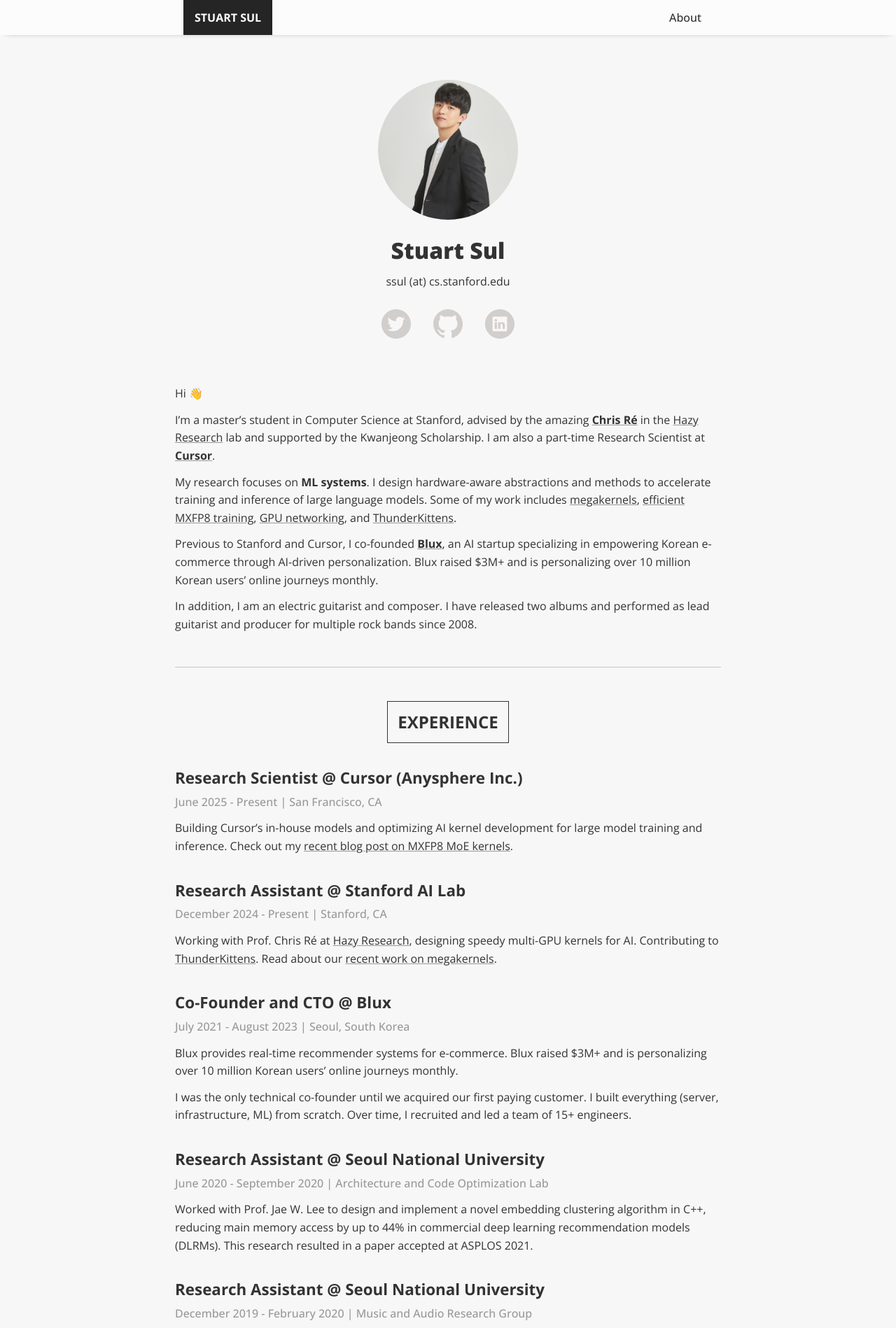
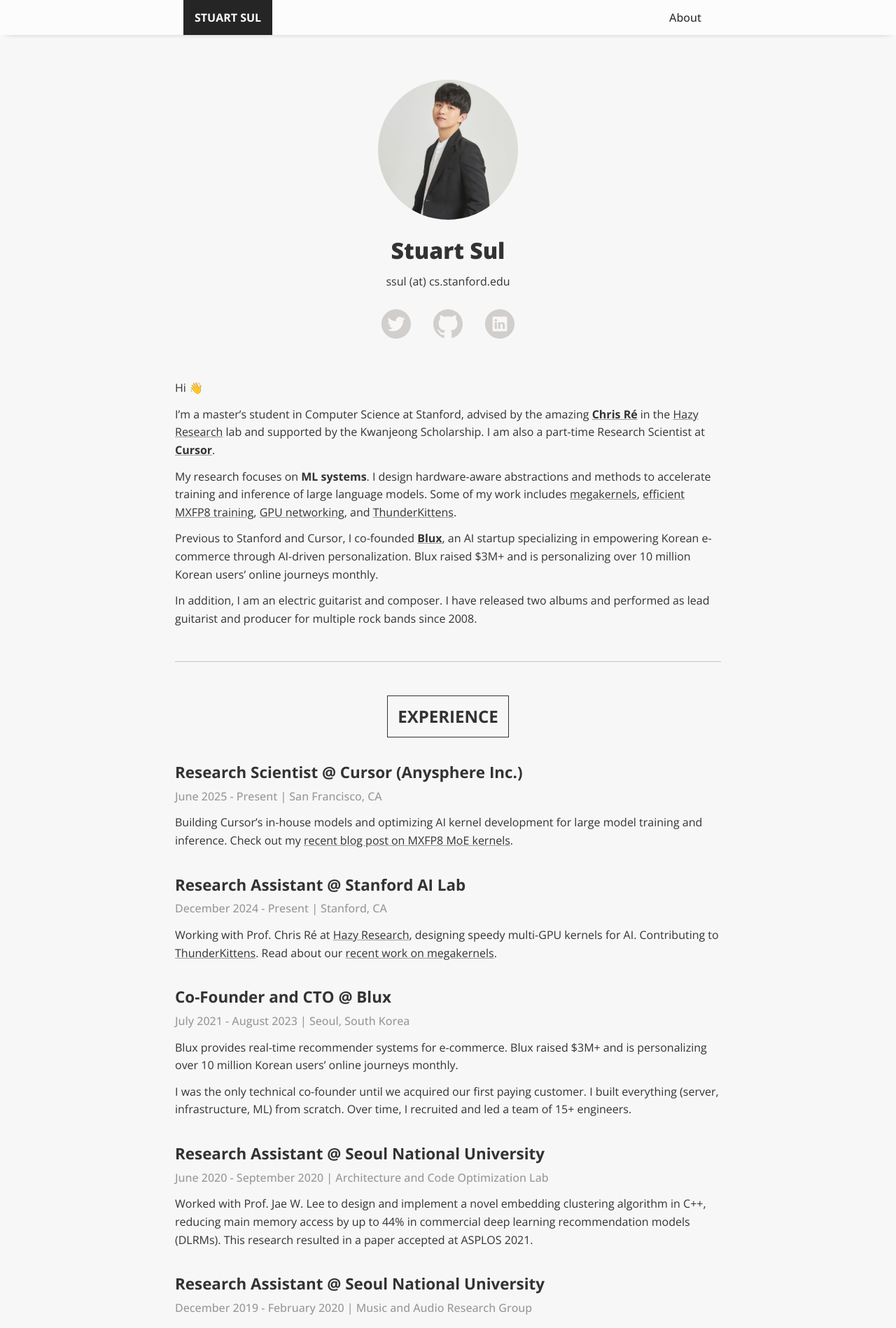
Before and after one commit to StuartSul/StuartSul.github.io_src, a Jekyll site: the page built from index.html, in a window 1280 px wide. Shown: the top 1898 px of the page at 70% size. Built offline with Jekyll 4.4.1, drawn with Linux system fonts in a browser that asks for light colours.

Commit message:
Reduce padding

```diff
--- a/_sass/_about.scss
+++ b/_sass/_about.scss
@@ -1,5 +1,5 @@
 .about-section {
-    padding: 3rem 0 1rem 0;
+    padding: 3rem 0 0.5rem 0;
     margin: 0;
 }
 
```
